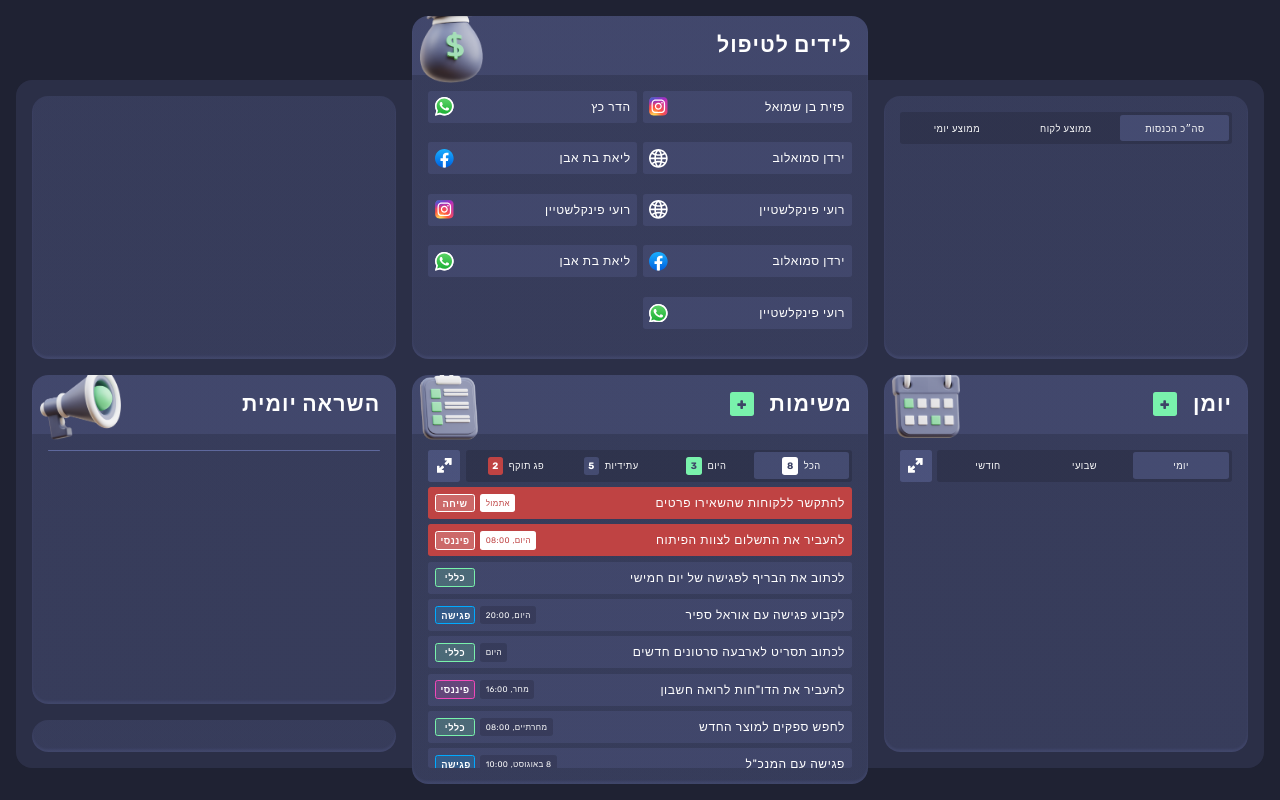
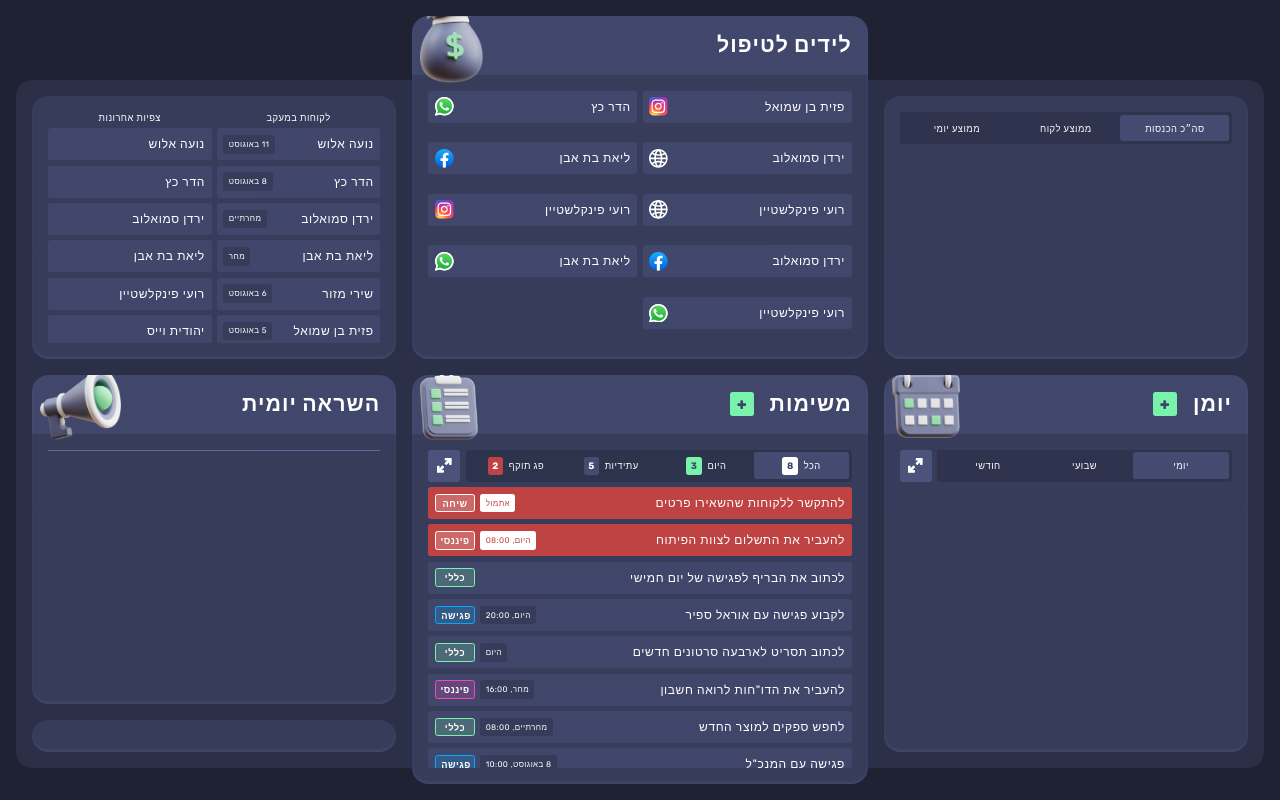
Before and after one commit to BEOMRI25/crm-dashboard, a React (Create React App) app: page / in a window 1280 px wide. Built offline with nearby package versions, Linux system fonts and the light colour scheme.

Commit message:
Finished Recents Widget

```diff
--- a/src/Components/List.css
+++ b/src/Components/List.css
@@ -7,6 +7,7 @@
   overflow-y: scroll;
   -ms-overflow-style: none;
   scrollbar-width: none;
+  scroll-snap-type: y mandatory;
 }
 
 .list::-webkit-scrollbar {
--- a/src/Components/ListItem.css
+++ b/src/Components/ListItem.css
@@ -7,6 +7,8 @@
   background-color: var(--primary-positive-layer);
   height: var(--row-height);
   font-size: var(--text-large);
+  scroll-snap-align: start;
+  flex-shrink: 0;
 }
 
 .list-item .description {
--- /dev/null
+++ b/src/Components/ListItems/RecentViewsListItem.js
@@ -0,0 +1,14 @@
+import { Link } from 'react-router-dom'
+import { getCustomer } from '../../utilities'
+import ListItem from '../ListItem'
+
+export default function RecentViewsListItem({ recentView }) {
+  const customer = getCustomer(recentView.customerId)
+  return (
+    <ListItem>
+      <Link to={`/customer?id=${recentView.customerId}`} title={customer.name}>
+        <span className='description'>{customer.name}</span>
+      </Link>
+    </ListItem>
+  )
+}
--- /dev/null
+++ b/src/Components/ListItems/TrackedCustomerListItem.js
@@ -0,0 +1,16 @@
+import { Link } from 'react-router-dom'
+import { getCustomer } from '../../utilities'
+import ListItem from '../ListItem'
+import TimeTag from '../Tags/TimeTag'
+
+export default function TrackedCustomerListItem({ trackedCustomer }) {
+  const customer = getCustomer(trackedCustomer.customerId)
+  return (
+    <ListItem>
+      <Link to={`/customer?id=${trackedCustomer.customerId}`} title={customer.name}>
+        <span className='description'>{customer.name}</span>
+        <TimeTag dateTime={trackedCustomer.dateTime} />
+      </Link>
+    </ListItem>
+  )
+}
--- /dev/null
+++ b/src/Components/ListTitle.css
@@ -0,0 +1,4 @@
+.list-title {
+  text-align: center;
+  font-size: var(--text-small);
+}
--- /dev/null
+++ b/src/Components/ListTitle.js
@@ -0,0 +1,5 @@
+import './ListTitle.css'
+
+export default function ListTitle({ children }) {
+  return <span className='list-title'>{children}</span>
+}
--- /dev/null
+++ b/src/Components/Lists/RecentViewsList.js
@@ -0,0 +1,12 @@
+import List from '../List'
+import RecentViewsListItem from '../ListItems/RecentViewsListItem'
+
+export default function RecentViewsList({ recentViews }) {
+  return (
+    <List>
+      {recentViews.map(recentView => {
+        return <RecentViewsListItem key={recentView.id} recentView={recentView} />
+      })}
+    </List>
+  )
+}
--- /dev/null
+++ b/src/Components/Lists/TrackedCustomerList.js
@@ -0,0 +1,12 @@
+import List from '../List'
+import TrackedCustomerListItem from '../ListItems/TrackedCustomerListItem'
+
+export default function TrackedCustomerList({ trackedCustomers }) {
+  return (
+    <List>
+      {trackedCustomers.map(trackedCustomer => {
+        return <TrackedCustomerListItem key={trackedCustomer.id} trackedCustomer={trackedCustomer} />
+      })}
+    </List>
+  )
+}
--- /dev/null
+++ b/src/Widgets/RecentsWidget.css
@@ -0,0 +1,5 @@
+.widget#recents > .widget-content {
+  display: grid;
+  grid-template-columns: 1fr 1fr;
+  grid-template-rows: auto 1fr;
+}
--- a/src/Widgets/RecentsWidget.js
+++ b/src/Widgets/RecentsWidget.js
@@ -1,10 +1,20 @@
+import ListTitle from '../Components/ListTitle'
+import RecentViewsList from '../Components/Lists/RecentViewsList'
+import TrackedCustomerList from '../Components/Lists/TrackedCustomerList'
 import Widget from '../Components/Widget'
 import WidgetContent from '../Components/WidgetContent/WidgetContent'
+import { recentViews, trackedCustomers } from '../data'
+import './RecentsWidget.css'
 
 export default function RecentsWidget() {
   return (
     <Widget id='recents'>
-      <WidgetContent />
+      <WidgetContent>
+        <ListTitle>לקוחות במעקב</ListTitle>
+        <ListTitle>צפיות אחרונות</ListTitle>
+        <TrackedCustomerList trackedCustomers={trackedCustomers} />
+        <RecentViewsList recentViews={recentViews} />
+      </WidgetContent>
     </Widget>
   )
 }
--- a/src/data.js
+++ b/src/data.js
@@ -120,6 +120,10 @@ export const customers = [
     id: 7,
     name: 'רועי פינקלשטיין',
   },
+  {
+    id: 8,
+    name: 'נועה אלוש',
+  },
 ]
 
 export const products = [
@@ -180,3 +184,72 @@ export const leads = [
     source: 'whatsapp',
   },
 ]
+
+export const trackedCustomers = [
+  {
+    id: 1,
+    customerId: 8,
+    dateTime: getDateWithOffset(10, 18, 0),
+  },
+  {
+    id: 2,
+    customerId: 2,
+    dateTime: getDateWithOffset(7, 9, 30),
+  },
+  {
+    id: 3,
+    customerId: 3,
+    dateTime: getDateWithOffset(2, 16, 30),
+  },
+  {
+    id: 4,
+    customerId: 6,
+    dateTime: getDateWithOffset(1, 9, 0),
+  },
+  {
+    id: 5,
+    customerId: 1,
+    dateTime: getDateWithOffset(5, 13, 30),
+  },
+  {
+    id: 6,
+    customerId: 5,
+    dateTime: getDateWithOffset(4, 15, 0),
+  },
+  {
+    id: 7,
+    customerId: 1,
+    dateTime: getDateWithOffset(2, 12, 30),
+  },
+]
+
+export const recentViews = [
+  {
+    id: 1,
+    customerId: 8,
+  },
+  {
+    id: 2,
+    customerId: 2,
+  },
+  {
+    id: 3,
+    customerId: 3,
+  },
+  {
+    id: 4,
+    customerId: 6,
+  },
+  {
+    id: 5,
+    customerId: 7,
+  },
+  {
+    id: 6,
+    customerId: 4,
+  },
+  {
+    id: 7,
+    customerId: 5,
+  },
+]
```
